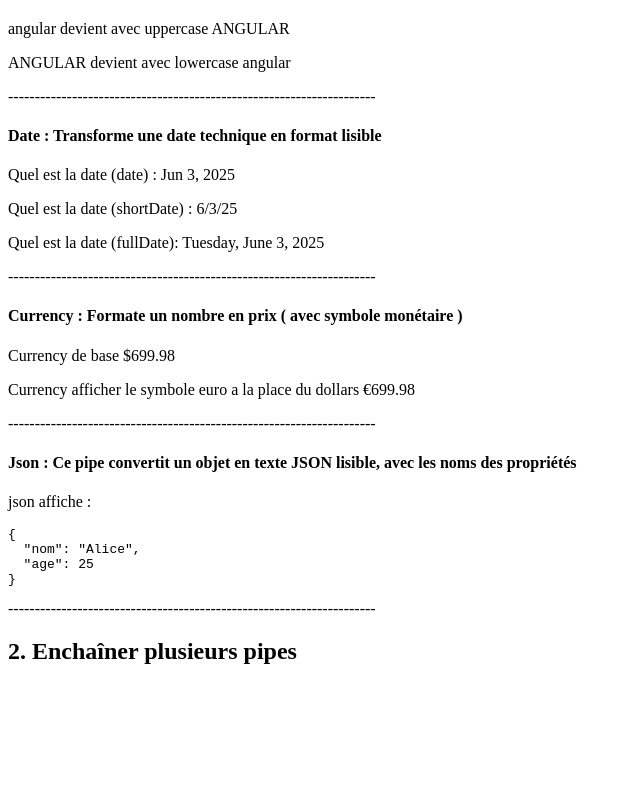
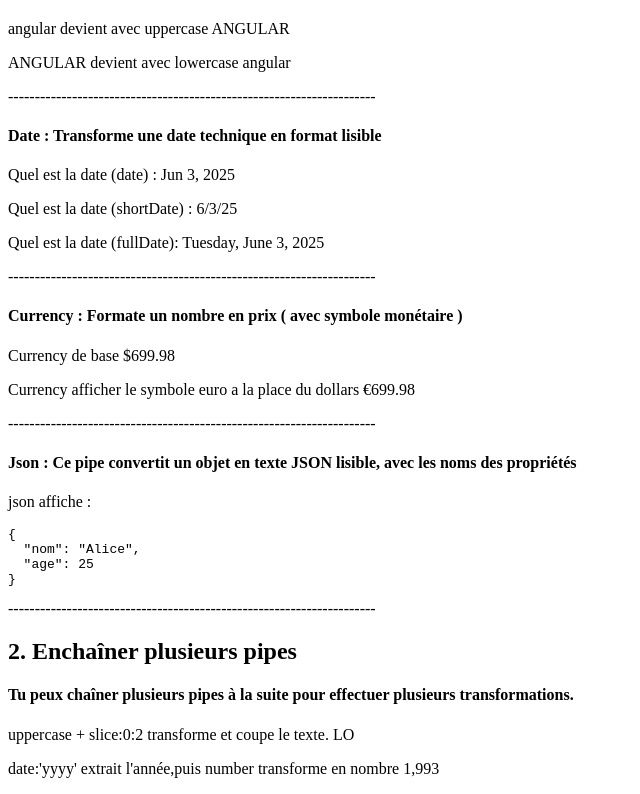
Before and after one commit to Loicwr/TestAngular, an Angular app: page / in a window 1280 px wide. Shown: the part 4223-5017 px from the top of the page, without its empty margins (0-640 px from the left). Before the commit the page ends 4908 px from the top, so only its background shows below. Built offline with nearby package versions, Linux system fonts and the light colour scheme.

Commit message:
feat(pipes): add examples for chaining pipes in the template and clarify pipe usage

```diff
--- a/src/app/pipes/pipes.component.html
+++ b/src/app/pipes/pipes.component.html
@@ -38,3 +38,7 @@ Imagine que tu as une valeur brute (comme une date ou un texte en minuscule), et
 ---------------------------------------------------------------------
 
 <h2>2. Enchaîner plusieurs pipes</h2>
+<h4>Tu peux chaîner plusieurs pipes à la suite pour effectuer plusieurs transformations.</h4>
+
+<p>uppercase + slice:0:2 transforme et coupe le texte. {{ prenom | uppercase | slice:0:2 }}</p>
+<p>date:'yyyy' extrait l'année,puis number transforme en nombre {{ dateNaissance | date:'yyyy' | number }}</p>
--- a/src/app/pipes/pipes.component.ts
+++ b/src/app/pipes/pipes.component.ts
@@ -12,5 +12,6 @@ export class PipesComponent {
   aujourdhui = new Date();
   prix = 699.98;
   user = { nom: 'Alice', age: 25 };
-
+  prenom = 'Loïc';
+  dateNaissance = new Date(1992, 19, 4);
 }
```
